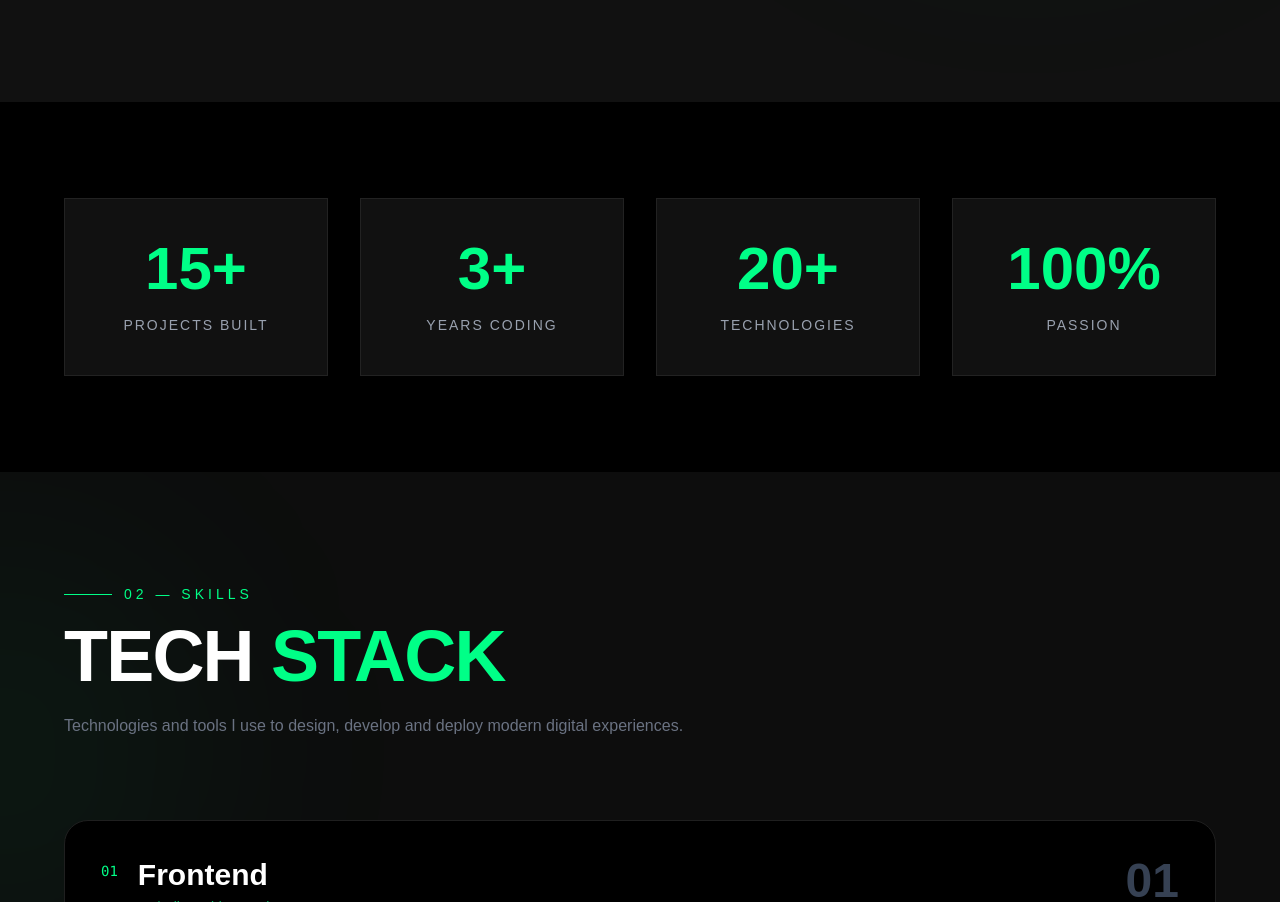
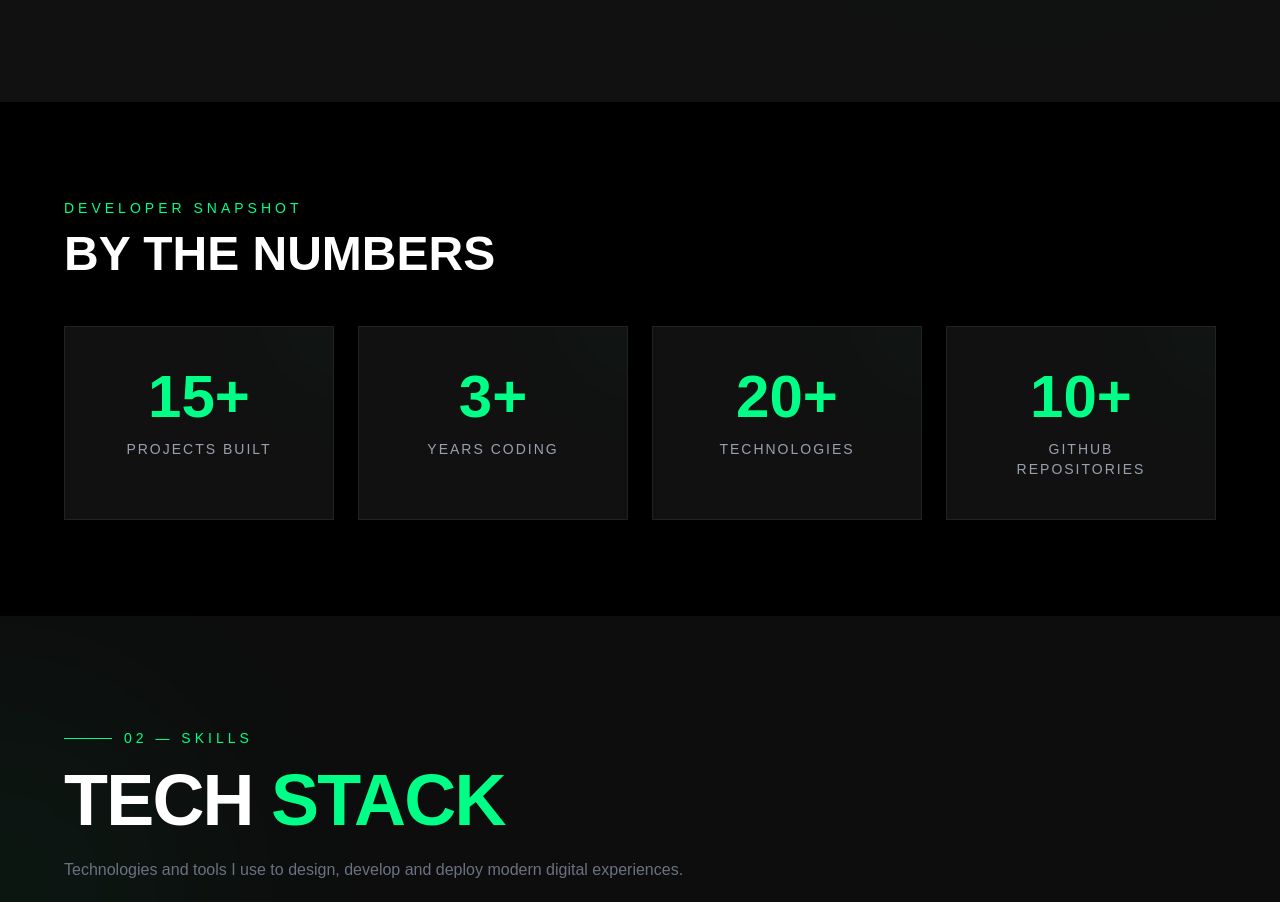
Before and after one commit to harshpatkar92/MyPortfolio, a Next.js app: page / in a window 1280 px wide. Shown: the part 1426-2328 px from the top of the page. Built offline with nearby package versions, Linux system fonts and the light colour scheme.

Commit message:
Update Stats.js

```diff
--- a/components/Stats.js
+++ b/components/Stats.js
@@ -3,67 +3,98 @@
 import CountUp from "react-countup";
 
 export default function Stats() {
-
   const stats = [
     {
       number: 15,
       suffix: "+",
       label: "Projects Built",
     },
-
     {
       number: 3,
       suffix: "+",
       label: "Years Coding",
     },
-
     {
       number: 20,
       suffix: "+",
       label: "Technologies",
     },
-
     {
-      number: 100,
-      suffix: "%",
-      label: "Passion",
+      number: 10,
+      suffix: "+",
+      label: "GitHub Repositories",
     },
   ];
 
   return (
+    <section className="bg-black py-20 sm:py-24 px-5 sm:px-6 md:px-16">
+      <div className="max-w-7xl mx-auto">
 
-    <section className="bg-black py-24 px-6 md:px-16">
+        {/* Section Heading */}
+        <div className="mb-12">
+          <p className="text-[#00ff87] text-xs sm:text-sm tracking-[4px] uppercase mb-3">
+            Developer Snapshot
+          </p>
 
-      <div className="max-w-7xl mx-auto grid grid-cols-2 md:grid-cols-4 gap-8">
+          <h2 className="text-3xl sm:text-4xl md:text-5xl font-black text-white">
+            BY THE NUMBERS
+          </h2>
+        </div>
 
+        {/* Stats */}
+        <div className="grid grid-cols-2 md:grid-cols-4 gap-4 sm:gap-6">
           {stats.map((item, index) => (
-
             <div
               key={index}
-            className="bg-[#111] border border-[#222] p-10 text-center hover:border-[#00ff87]/40 hover:-translate-y-2 transition"
+              className="
+                group
+                relative
+                overflow-hidden
+                bg-[#111]
+                border border-[#222]
+                p-6 sm:p-8 md:p-10
+                text-center
+                transition-all
+                duration-300
+                hover:border-[#00ff87]/50
+                hover:-translate-y-2
+              "
             >
+              {/* Glow */}
+              <div
+                className="
+                  absolute
+                  -top-20
+                  -right-20
+                  w-32
+                  h-32
+                  bg-[#00ff87]/5
+                  blur-3xl
+                  rounded-full
+                  group-hover:bg-[#00ff87]/10
+                  transition
+                "
+              />
 
-            <h2 className="text-5xl md:text-6xl font-black text-[#00ff87] mb-4">
-
+              <div className="relative z-10">
+                <h2 className="text-4xl sm:text-5xl md:text-6xl font-black text-[#00ff87] mb-3">
                   <CountUp
                     end={item.number}
-                duration={3}
+                    duration={2.5}
+                    enableScrollSpy
+                    scrollSpyOnce
                   />
-
                   {item.suffix}
-
                 </h2>
 
-            <p className="text-gray-400 uppercase tracking-[2px] text-sm">
+                <p className="text-gray-400 uppercase tracking-[1.5px] sm:tracking-[2px] text-[10px] sm:text-xs md:text-sm">
                   {item.label}
                 </p>
-
               </div>
-
+            </div>
           ))}
-
         </div>
-
+      </div>
     </section>
   );
 }
```
Lines whose indentation alone changed are shown as unchanged.
